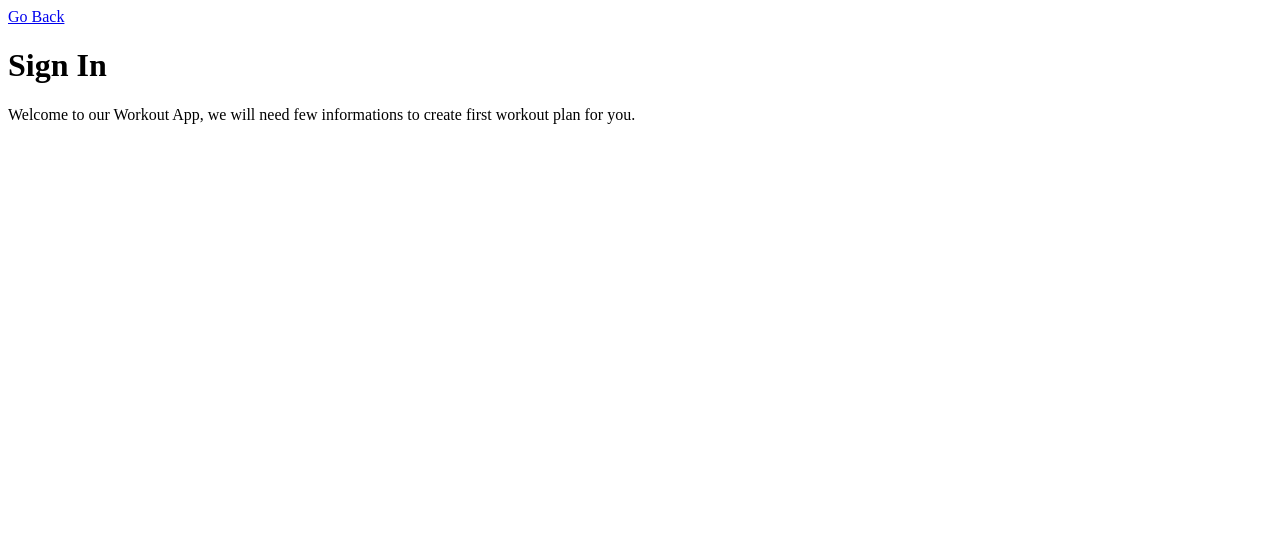
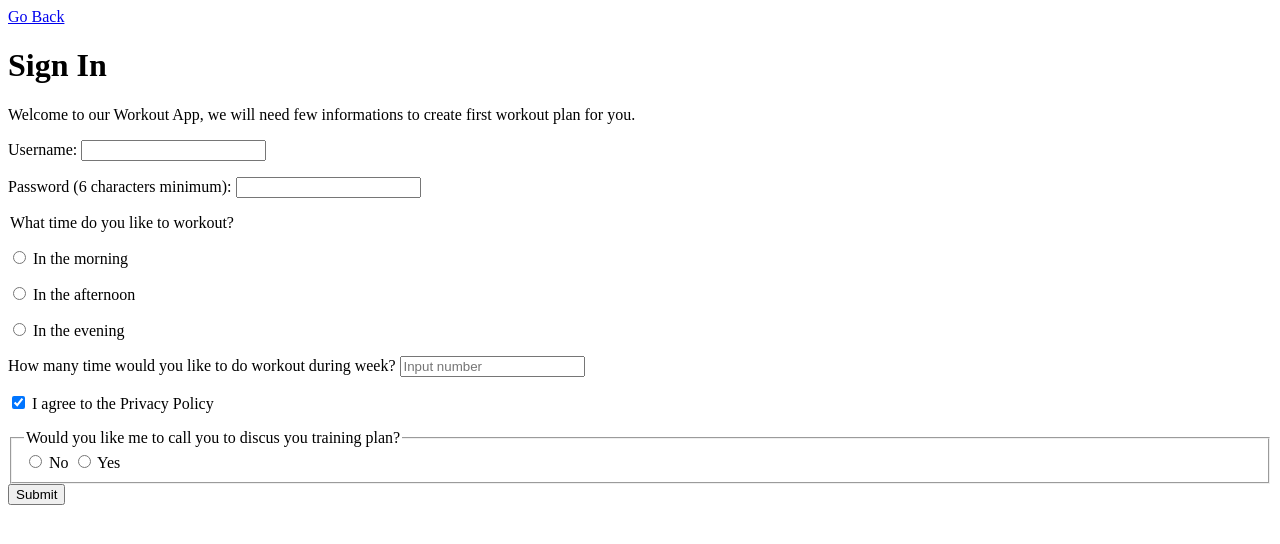
Before and after one commit to PaulinaNi/learning, a plain HTML site: page html/signInForm.html in a window 1280 px wide. Drawn offline with Linux system fonts and the light colour scheme.

Commit message:
More forms

```diff
--- a/html/signInForm.html
+++ b/html/signInForm.html
@@ -1,20 +1,64 @@
 <!DOCTYPE html>
 <html lang="en">
+
 <head>
  <meta charset="UTF-8">
  <meta http-equiv="X-UA-Compatible" content="IE=edge">
  <meta name="viewport" content="width=device-width, initial-scale=1.0">
  <title>Sign In</title>
 </head>
+
 <body>
  <a href="index.html">Go Back</a>
  <main>
   <h1>Sign In</h1>
   <p>Welcome to our Workout App, we will need few informations to create first workout plan for you.</p>
-  <form>
+  <form action="/formSubmit">
+   <p>
+    <label for="username">Username:</label>
+    <input type="text" id="username" name="username" required>
+   </p>
+   <p>
+    <label for="password">Password (6 characters minimum):</label>
+    <input type="password" id="password" name="password" minlength="6" required>
+   </p>
+   <p>
+    <fileset>
+     <legend>What time do you like to workout?</legend>
+     <p>
+      <input type="radio" id="morning" name="time" value="morning">
+      <label for="morning">In the morning</label>
+     </p>
+     <p>
+      <input type="radio" id="afternoon" name="time" value="afternoon">
+      <label for="afternoon">In the afternoon</label>
+     </p>
+     <p>
+      <input type="radio" id="evening" name="time" value="evening">
+      <label for="evening">In the evening</label>
+     </p>
+    </fileset>
+   </p>
+   <p>
+    <label for="frequency">How many time would you like to do workout during week?</label>
+    <input type="number" id="frequency" name="frequency" placeholder="Input number" required>
+   </p>
+   <p>
+    <input type="checkbox" name="agreeToPrivacyPolicy" id="agreeToPrivacyPolicy" checked required>
+    <label for="agreeToPrivacyPolicy">I agree to the Privacy Policy</label>
+   </p>
 
+   <fieldset>
+    <legend>Would you like me to call you to discus you training plan?</legend>
+    <input type="radio" id="no" name="acceptCall" value="no">
+    <label for="no">No</label>
+    <input type="radio" id="yes" name="acceptCall" value="yes" >
+    <label for="yes">Yes</label>
+   </fieldset>
+   <button>Submit</button>
   </form>
  </main>
 
 </body>
+
 </html>
```
